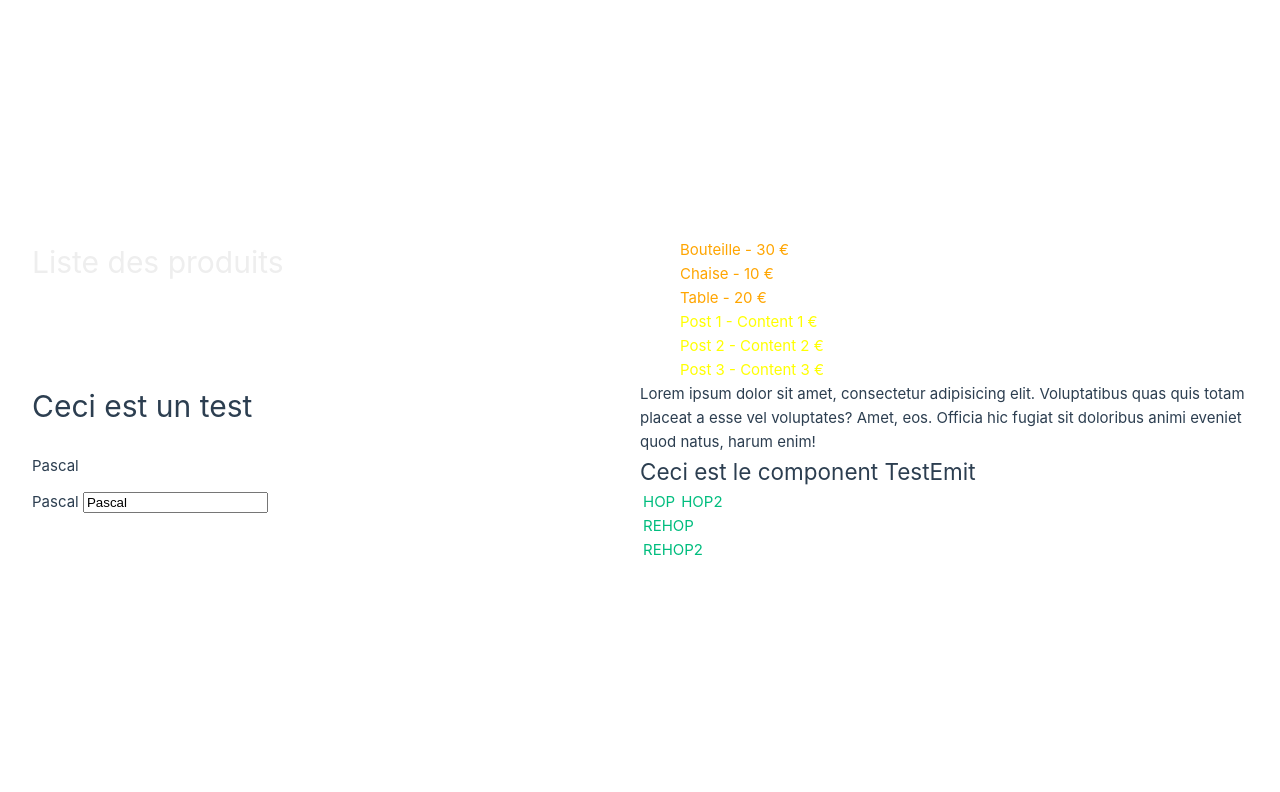
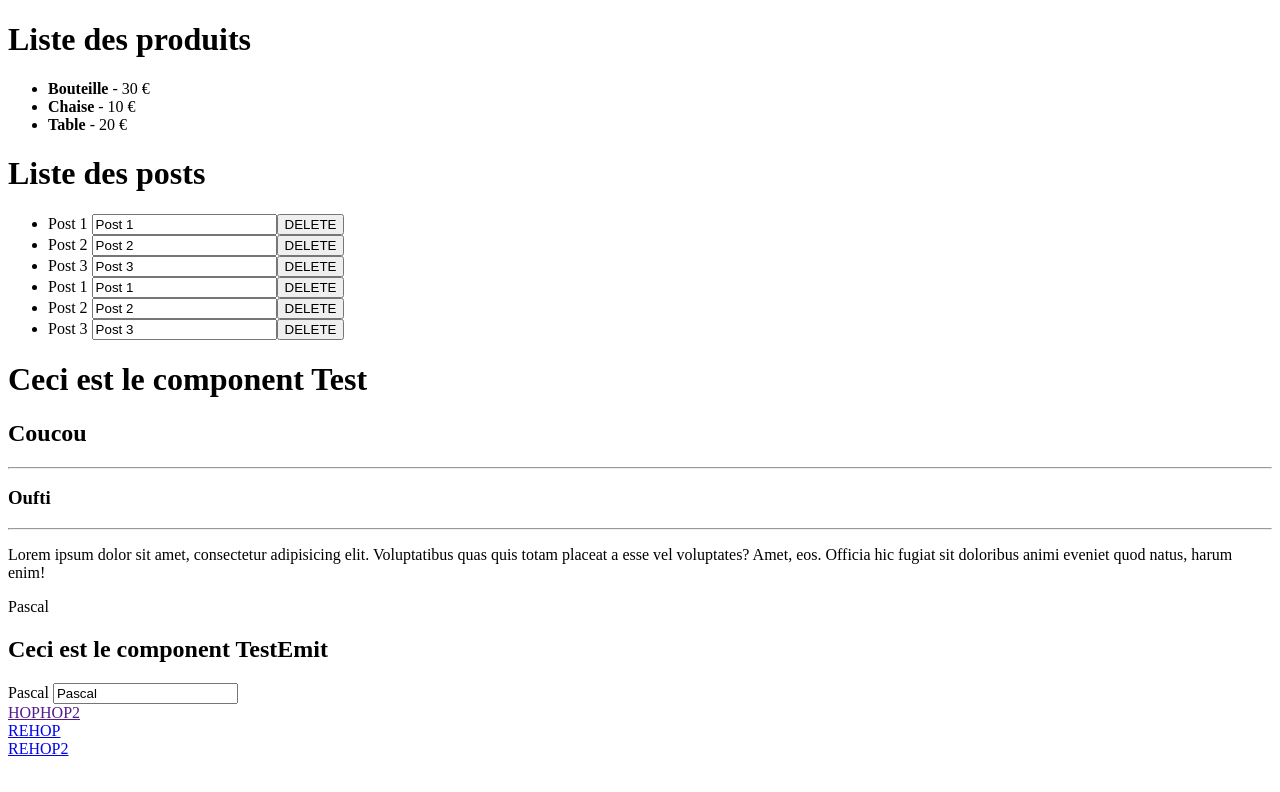
Before and after one commit to Belgiusfrombe/vue-test-2, a Vue app in the folder vue-project-2/: page / in a window 1280 px wide. Shown: the top 792 px of the page. Built offline with nearby package versions, Linux system fonts and the light colour scheme.

Commit message:
DeleteOneById

```diff
--- a/vue-project-2/src/App.vue
+++ b/vue-project-2/src/App.vue
@@ -35,6 +35,14 @@ const test = (message) => {
 const updatePrenom = (newPrenom) => {
   prenom.value = newPrenom;
 };
+
+const deleteOneById = (id) => {
+  posts.splice(
+    posts.findIndex((post) => post.id === id),
+    1
+  );
+};
+
 </script>
 
 <template>
@@ -46,7 +54,7 @@ const updatePrenom = (newPrenom) => {
     ul>li>Title
     Components: PostsList et Post
    -->
-  <PostsList :posts="posts" />
+  <PostsList :posts="posts" @deleteOne="deleteOneById" />
 
   <Test>
     <template v-slot:header>
--- a/vue-project-2/src/assets/base.css
+++ /dev/null
@@ -1,86 +0,0 @@
-/* color palette from <https://github.com/vuejs/theme> */
-:root {
-  --vt-c-white: #ffffff;
-  --vt-c-white-soft: #f8f8f8;
-  --vt-c-white-mute: #f2f2f2;
-
-  --vt-c-black: #181818;
-  --vt-c-black-soft: #222222;
-  --vt-c-black-mute: #282828;
-
-  --vt-c-indigo: #2c3e50;
-
-  --vt-c-divider-light-1: rgba(60, 60, 60, 0.29);
-  --vt-c-divider-light-2: rgba(60, 60, 60, 0.12);
-  --vt-c-divider-dark-1: rgba(84, 84, 84, 0.65);
-  --vt-c-divider-dark-2: rgba(84, 84, 84, 0.48);
-
-  --vt-c-text-light-1: var(--vt-c-indigo);
-  --vt-c-text-light-2: rgba(60, 60, 60, 0.66);
-  --vt-c-text-dark-1: var(--vt-c-white);
-  --vt-c-text-dark-2: rgba(235, 235, 235, 0.64);
-}
-
-/* semantic color variables for this project */
-:root {
-  --color-background: var(--vt-c-white);
-  --color-background-soft: var(--vt-c-white-soft);
-  --color-background-mute: var(--vt-c-white-mute);
-
-  --color-border: var(--vt-c-divider-light-2);
-  --color-border-hover: var(--vt-c-divider-light-1);
-
-  --color-heading: var(--vt-c-text-light-1);
-  --color-text: var(--vt-c-text-light-1);
-
-  --section-gap: 160px;
-}
-
-@media (prefers-color-scheme: dark) {
-  :root {
-    --color-background: var(--vt-c-black);
-    --color-background-soft: var(--vt-c-black-soft);
-    --color-background-mute: var(--vt-c-black-mute);
-
-    --color-border: var(--vt-c-divider-dark-2);
-    --color-border-hover: var(--vt-c-divider-dark-1);
-
-    --color-heading: var(--vt-c-text-dark-1);
-    --color-text: var(--vt-c-text-dark-2);
-  }
-}
-
-*,
-*::before,
-*::after {
-  box-sizing: border-box;
-  margin: 0;
-  font-weight: normal;
-}
-
-body {
-  min-height: 100vh;
-  color: var(--color-text);
-  background: var(--color-background);
-  transition:
-    color 0.5s,
-    background-color 0.5s;
-  line-height: 1.6;
-  font-family:
-    Inter,
-    -apple-system,
-    BlinkMacSystemFont,
-    'Segoe UI',
-    Roboto,
-    Oxygen,
-    Ubuntu,
-    Cantarell,
-    'Fira Sans',
-    'Droid Sans',
-    'Helvetica Neue',
-    sans-serif;
-  font-size: 15px;
-  text-rendering: optimizeLegibility;
-  -webkit-font-smoothing: antialiased;
-  -moz-osx-font-smoothing: grayscale;
-}
--- a/vue-project-2/src/assets/main.css
+++ /dev/null
@@ -1,35 +0,0 @@
-@import './base.css';
-
-#app {
-  max-width: 1280px;
-  margin: 0 auto;
-  padding: 2rem;
-  font-weight: normal;
-}
-
-a,
-.green {
-  text-decoration: none;
-  color: hsla(160, 100%, 37%, 1);
-  transition: 0.4s;
-  padding: 3px;
-}
-
-@media (hover: hover) {
-  a:hover {
-    background-color: hsla(160, 100%, 37%, 0.2);
-  }
-}
-
-@media (min-width: 1024px) {
-  body {
-    display: flex;
-    place-items: center;
-  }
-
-  #app {
-    display: grid;
-    grid-template-columns: 1fr 1fr;
-    padding: 0 2rem;
-  }
-}
--- a/vue-project-2/src/components/Post.vue
+++ /dev/null
@@ -1,18 +0,0 @@
-<script setup lang="ts">
-import { defineProps } from "vue";
-const props = defineProps(["post"]);
-</script>
-
-<template>
-  <li>
-    <strong>{{ post.title }}</strong>
-    - {{ post.content }} €
-  </li>
-</template>
-
-<style scoped>
-  li {
-  color : yellow;
-  list-style-type: none;
-}
-</style>
--- a/vue-project-2/src/components/PostsList.vue
+++ b/vue-project-2/src/components/PostsList.vue
@@ -1,18 +1,28 @@
-<script setup lang="ts">
-// On charge le composant Product
-import Post from "./Post.vue";
-defineProps(['posts']);
+<script setup>
+// On aura besoin d'un component Post
+import PostsListItem from "./PostsListItem.vue";
+defineProps(["posts"]);
+
+const emit = defineEmits(["deleteOne"]);
+const emitDeleteOne = (id) => {
+  emit("deleteOne", id);
+};
 </script>
 
 <template>
   <h1>Liste des posts</h1>
   <ul>
-    <Post v-for="post in posts" :key="post.id" :post="post" />
+    <PostsListItem
+      v-for="post in posts"
+      :key="post.id"
+      :post="post"
+      @delete="$emit('deleteOne', post.id)"
+    />
+    <PostsListItem
+      v-for="post in posts"
+      :key="post.id"
+      :post="post"
+      @delete="emitDeleteOne"
+    />
   </ul>
 </template>
-
-<style scoped>
-h1 {
-    color : #FFFFFF;
-  }
-</style>
--- /dev/null
+++ b/vue-project-2/src/components/PostsListItem.vue
@@ -0,0 +1,28 @@
+<script setup>
+defineProps(["post"]);
+// faites en sorte que quand on clique sur le bouton 'delete'
+// on demande au parent de supprimer ce post:
+// 1. On émet un event 'delete' en envoyant l'id du post
+// vers le parent (PostsList),
+
+// 2. cet event lance la fonction deleteOneById
+// qui émet un nouvel évent deleteOne avec l'id du post à supprimer
+// vers App.vue,
+
+// 3. on récupère cet event pour lancer deleteOneById
+// qui supprime le post de la liste des posts
+
+// const emit = defineEmits(["delete"]);
+// const emitDelete = () => {
+//   emit("delete", post.id);
+// };
+</script>
+
+<template>
+  <li>
+    {{ post.title }}
+    <input type="text" v-model="post.title" />
+    <button @click.prevent="$emit('delete', post.id)">DELETE</button>
+    <!-- <button @click.prevent="emitDelete">DELETE</button> -->
+  </li>
+</template>
--- a/vue-project-2/src/components/ProductsList.vue
+++ b/vue-project-2/src/components/ProductsList.vue
@@ -1,17 +1,17 @@
 <script setup>
-import Product from "./Product.vue";
+import ProductsListItem from "./ProductsListItem.vue";
 defineProps(["products"]);
 </script>
 
 <template>
   <h1>Liste des produits</h1>
   <ul>
-    <Product v-for="product in products" :key="product.id" :product="product" />
+    <ProductsListItem
+      v-for="product in products"
+      :key="product.id"
+      :product="product"
+    />
   </ul>
 </template>
 
-<style scoped>
-  h1 {
-    color : #EEEEEE;
-  }
-</style>
+<style scoped></style>
--- a/vue-project-2/src/components/Product.vue
+++ b/vue-project-2/src/components/ProductsListItem.vue
@@ -9,9 +9,4 @@ const props = defineProps(["product"]);
   </li>
 </template>
 
-<style scoped>
-li {
-  color: orange;
-  list-style-type: none;
-}
-</style>
+<style scoped></style>
--- a/vue-project-2/src/components/Test.vue
+++ b/vue-project-2/src/components/Test.vue
@@ -1,10 +1,10 @@
-<script setup lang="ts">
-import { reactive, computed } from "vue";
-</script>
+<script setup></script>
 
 <template>
-  <h1>Ceci est un test</h1>
+  <h1>Ceci est le component Test</h1>
+  <slot name="header"></slot>
+  <hr />
+  <slot name="subtitle"></slot>
+  <hr />
   <slot></slot>
 </template>
-
-<style scoped></style>
--- a/vue-project-2/src/components/TestEmit.vue
+++ b/vue-project-2/src/components/TestEmit.vue
@@ -1,17 +1,16 @@
 <script setup>
 import { ref } from "vue";
 const props = defineProps(["prenom"]);
+const events = defineEmits(["onSoydan", "prenomChanged"]);
 const prenom = ref(props.prenom);
-const emits = defineEmits(["onSoydan", "prenomChanged"]);
 
 const emitSoydan = (message) => {
-  emits("onSoydan", message);
+  events("onSoydan", message);
 };
 
 const emitPrenomChanged = (newPrenom) => {
-  emits("prenomChanged", newPrenom);
+  events("prenomChanged", newPrenom);
 };
-
 </script>
 
 <template>
--- a/vue-project-2/src/main.js
+++ b/vue-project-2/src/main.js
@@ -1,4 +1,4 @@
-import './assets/main.css'
+
 
 import { createApp } from 'vue'
 import App from './App.vue'
```
Also changed, not shown: vue-project-2/src/assets/logo.svg (deleted).
